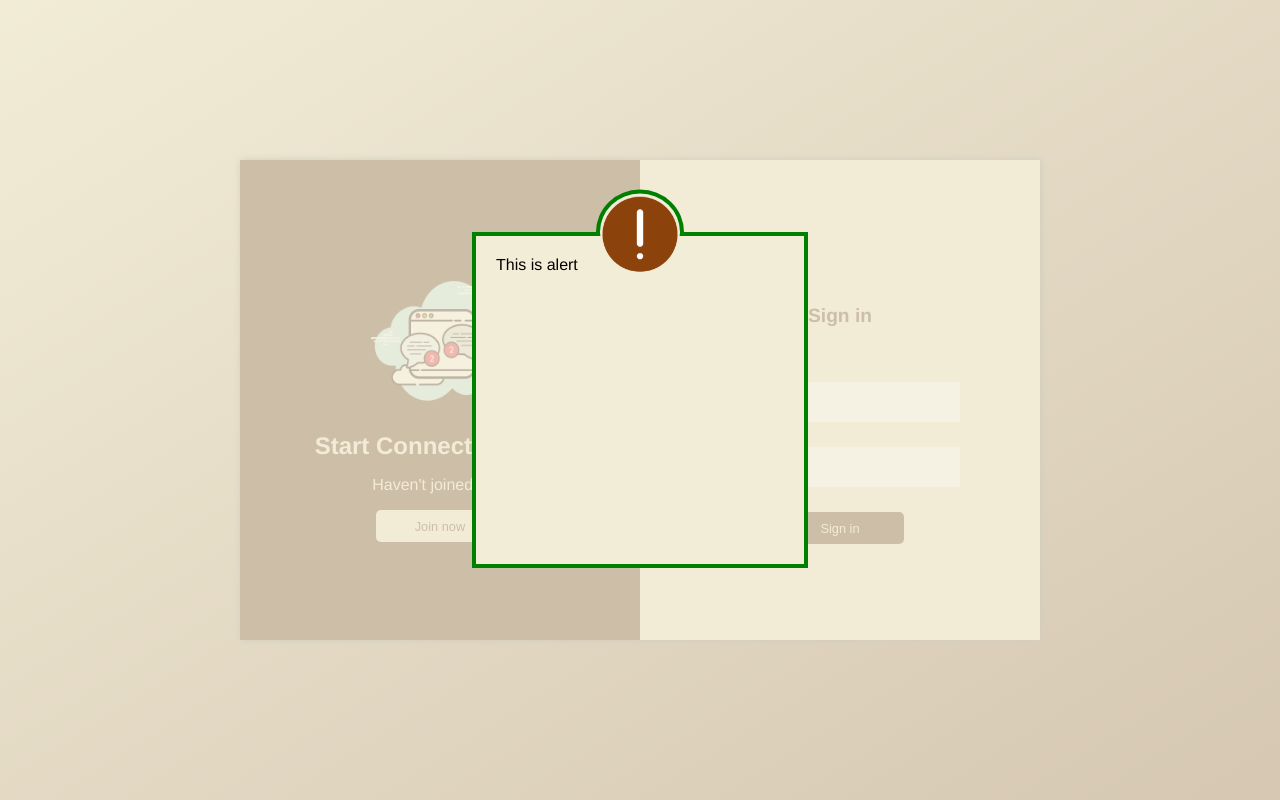
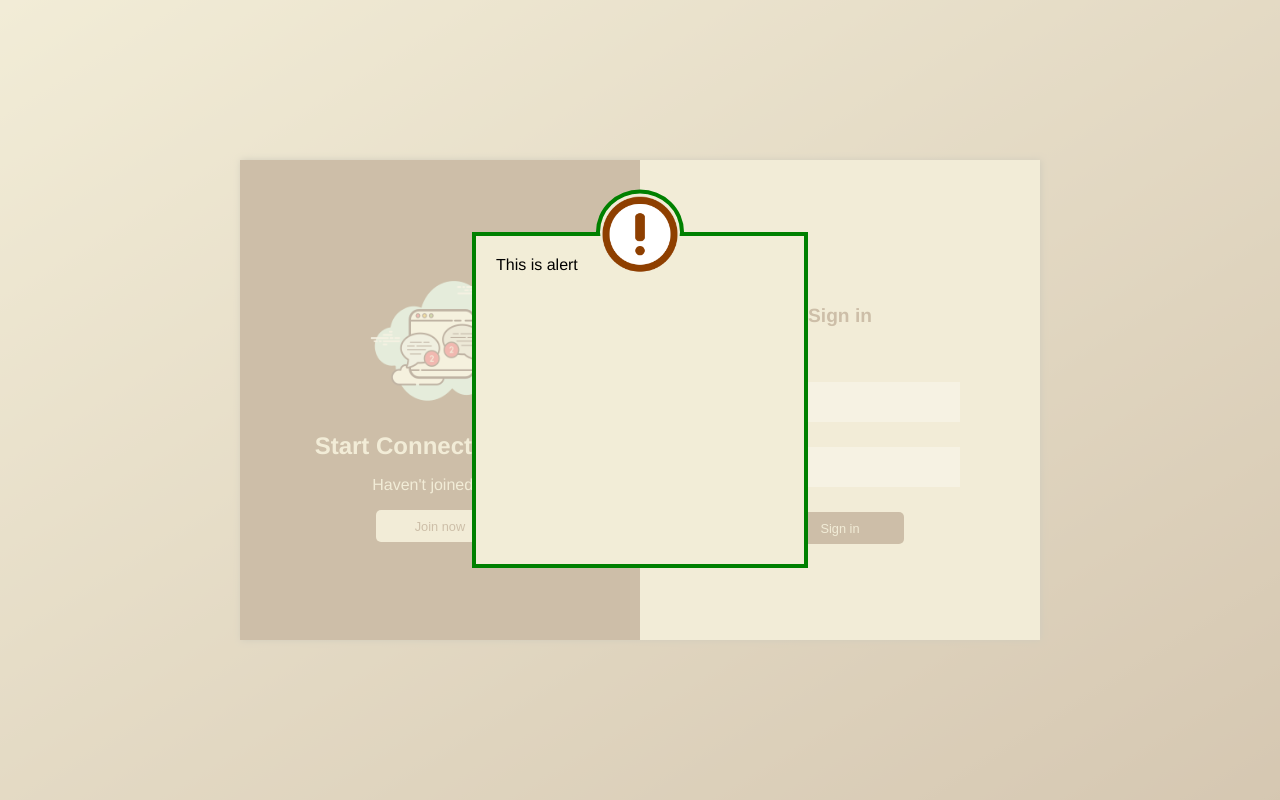
Before and after one commit to aparece1241/chat_app-ui, a Vue app: page /sign-in in a window 1280 px wide. Built offline with nearby package versions, Linux system fonts and the light colour scheme.

Commit message:
[UPDATE]

```diff
--- a/src/components/AlertMsg.vue
+++ b/src/components/AlertMsg.vue
@@ -4,7 +4,7 @@
       <div class="alert-icon-cont" id="back-border"></div>
       <div class="alert-msg-cont">
         <div class="alert-icon-cont">
-          <img id="alert" src="@/assets/icons/warning.png" />
+          <img id="alert" src="@/assets/icons/danger.png" />
         </div>
         <div>This is alert</div>
       </div>
```
Also changed, not shown: src/assets/icons/danger.png.
